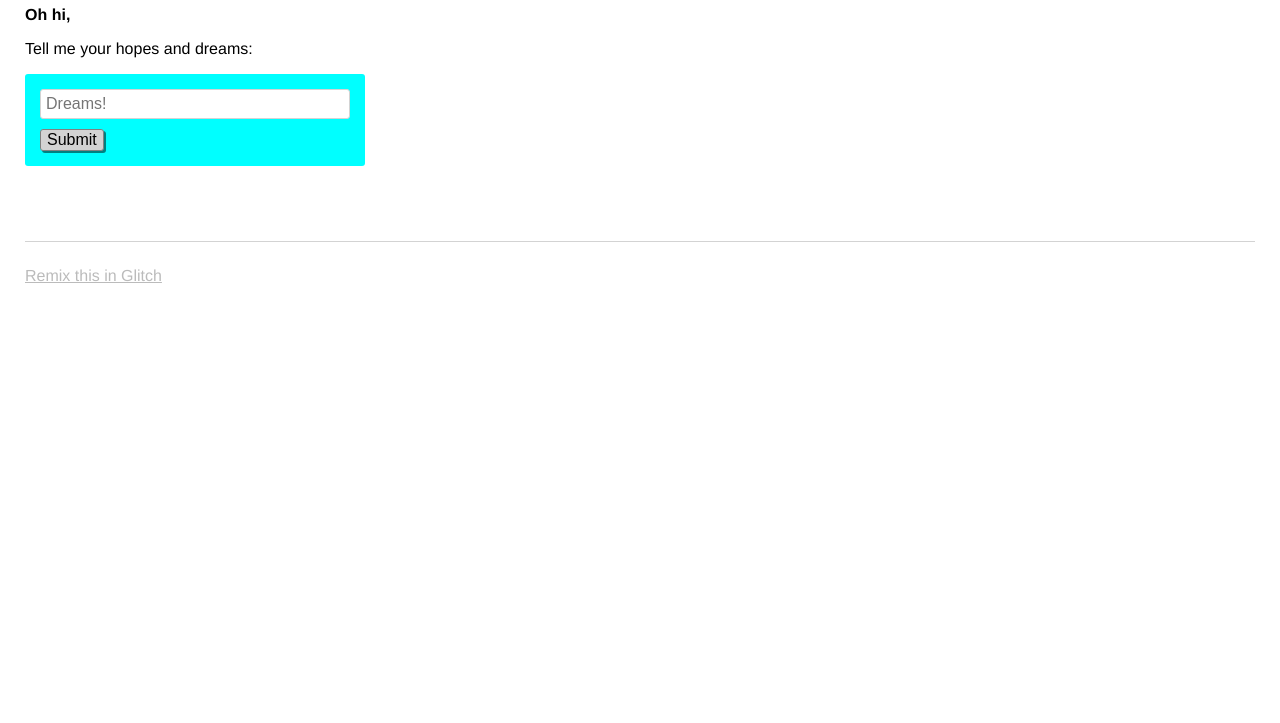
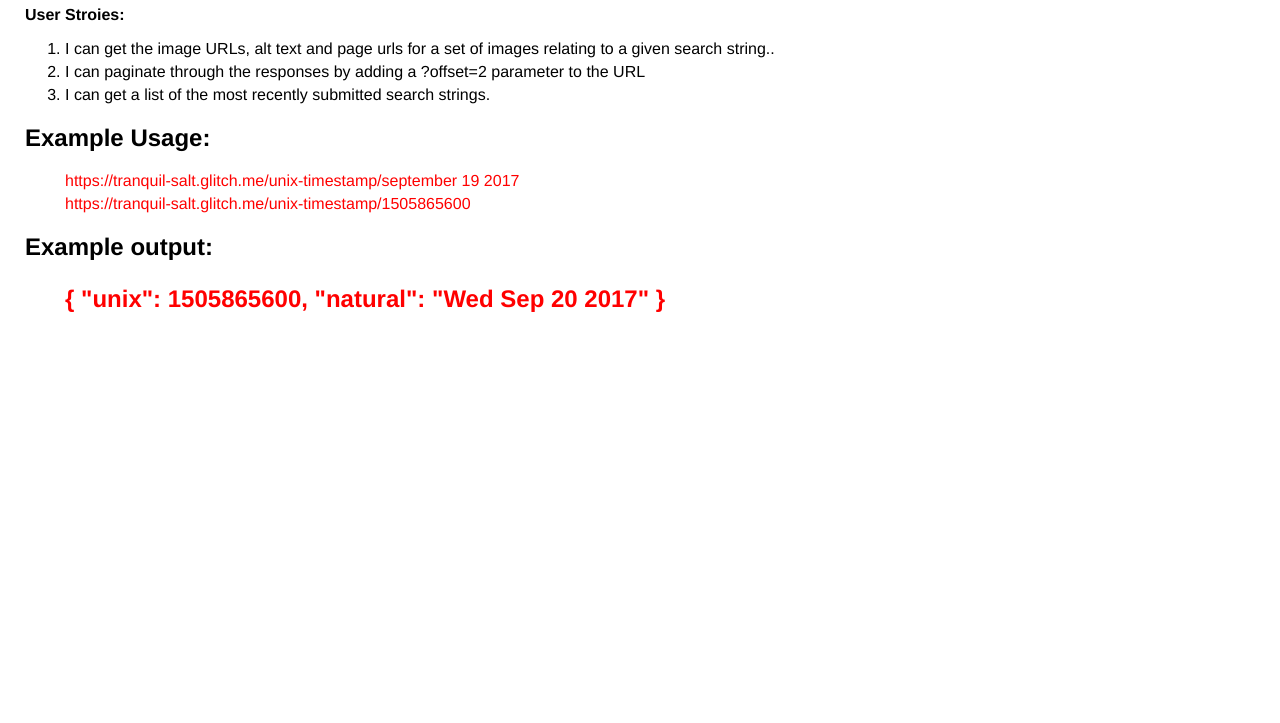
Before and after one commit to aalokgupta/image-search-using-bing-api, a plain HTML site: page views/index.html in a window 1280 px wide. Shown: the part 77-800 px from the top of the page. Drawn offline with nearby package versions, Linux system fonts and the light colour scheme; no server answers.

Commit message:
Checkpoint

```diff
--- a/server.js
+++ b/server.js
@@ -16,7 +16,7 @@ app.get("/", function (request, response) {
   response.sendFile(__dirname + '/views/index.html');
 });
 
-app.get("/dreams", function (request, response) {
+app.get("/api/imagesearch/:image_url", function (request, response) {
   response.send(dreams);
 });
 
--- a/views/index.html
+++ b/views/index.html
@@ -19,30 +19,38 @@
     <link rel="stylesheet" href="/style.css">
   </head>
   <body>
-    <header>
-      <h1>
-        A Dream of the Future
-      </h1>
-    </header>
+  <header>
+    <h1>
+        API Basejump: Image Search Abstraction Layer
+    </h1>
+  </header>
 
-    <main>
-      <p class="bold">Oh hi,</p>
-      <p>Tell me your hopes and dreams:</p>
-      <form>
-        <input type="text" maxlength="100" placeholder="Dreams!">
-        <button type="submit">Submit</button>
-      </form>
-      <section class="dreams">
-        <ul id="dreams">
+      <div class="bold">User Stroies:</div>
+      <div>
+           <ol>
+            <li>I can get the image URLs, alt text and page urls
+              for a set of images relating to a given search string..
+             </li>
+             <li>I can paginate through the responses by adding a ?offset=2 parameter to the URL</li>
+             <li> I can get a list of the most recently submitted search strings.</li>
+          </ol>
+      </div>
+      <div>
+        <h2>
+          Example Usage:
+        </h2>
+        <ul style = "list-style-type: none">
+          <li style ="color:red">https://tranquil-salt.glitch.me/unix-timestamp/september 19 2017</li>
+          <li style = "color:red">https://tranquil-salt.glitch.me/unix-timestamp/1505865600</li>
         </ul>
-      </section>
-    </main>
-
-    <footer>
-      <a href="https://glitch.com">
-        Remix this in Glitch
-      </a>
-    </footer>
+      </div>
+    <div>
+      <h2> Example output:
+        <ul style = "list-style-type: none">
+          <li style ="color:red">{ "unix": 1505865600, "natural": "Wed Sep 20 2017" }</li>
+        </ul>
+      </h2>
+    </div>
 
     <!-- Your web-app is https, so your scripts need to be too -->
     <script src="https://code.jquery.com/jquery-2.2.1.min.js"
```
